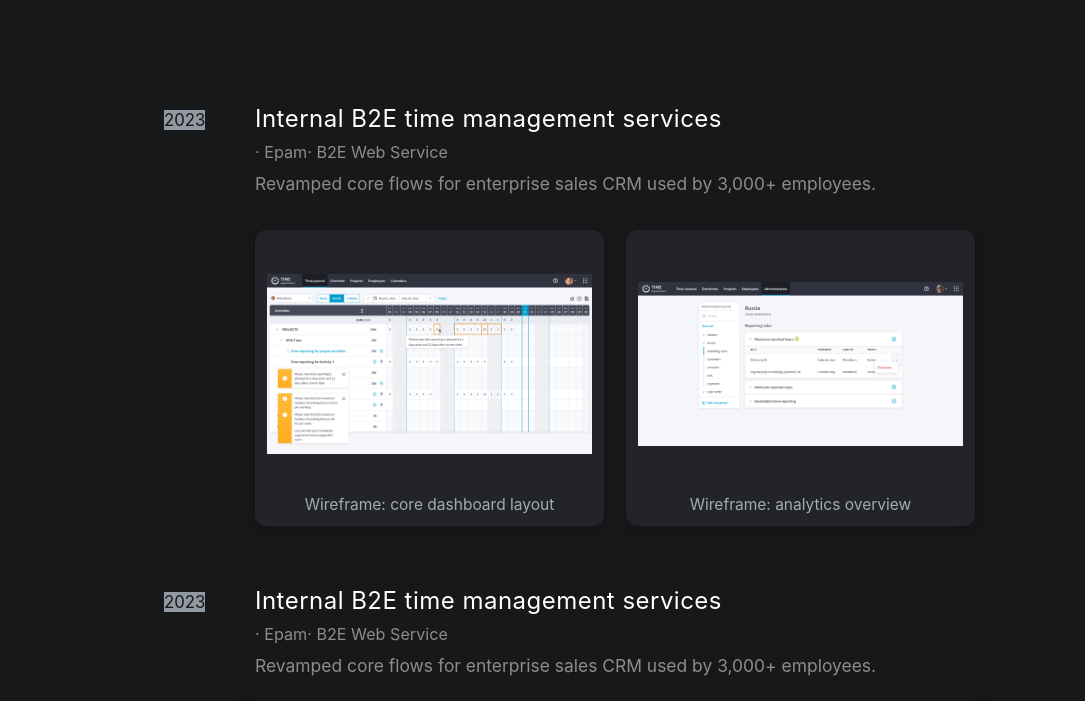
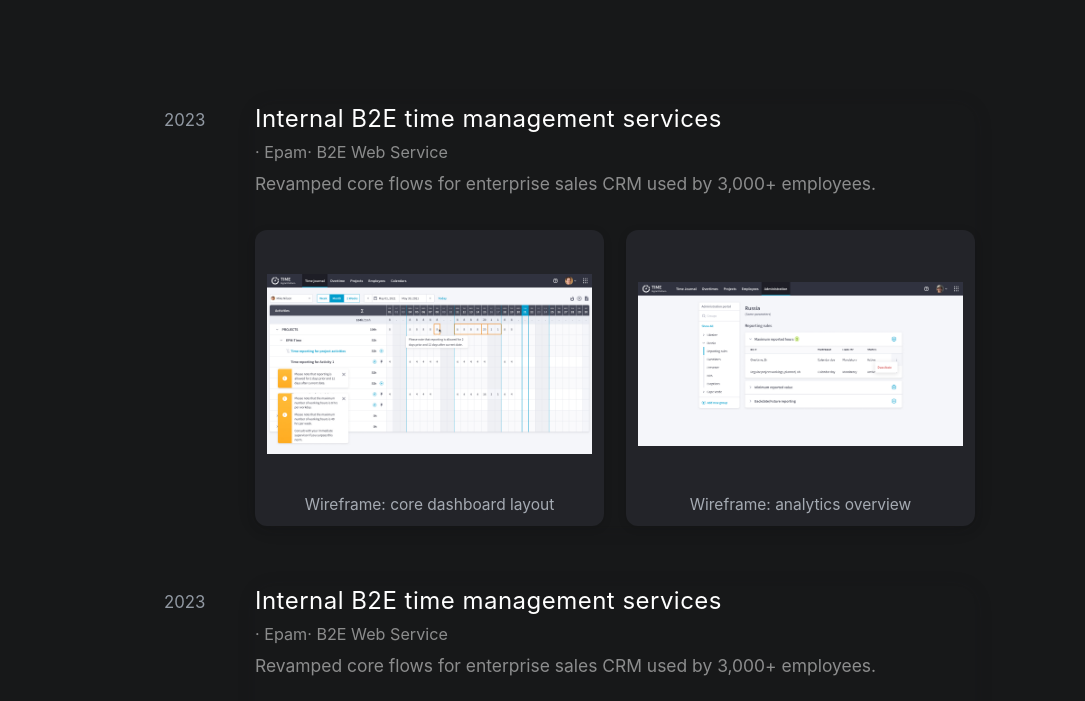
Before and after one commit to uxiscool/experience, a Jekyll site: the page built from index.md, in a window 1280 px wide. Shown: the part 844-1545 px from the top of the page, without its empty margins (25-1110 px from the left). Built offline with Jekyll 4.4.1, drawn with Linux system fonts in a browser that asks for light colours.

Commit message:
Add files via upload

```diff
--- a/css/main.css
+++ b/css/main.css
@@ -781,7 +781,7 @@ body.lb-lock #to-top{ opacity: 0; pointer-events: none; }
 .case-meta2-inline{ display:flex; gap:0; flex-wrap:nowrap; }
 .case-meta2-inline span + span::before{ content:" · "; }
 
-@media (min-width:981px){
+@media (min-width:980px){
   .case-block{ position:relative; }
   .case-year-rail{
     display:block;
@@ -789,9 +789,9 @@ body.lb-lock #to-top{ opacity: 0; pointer-events: none; }
     top: var(--case-rail-top);
     left: calc(-1 * var(--case-rail-gap));
     /*width: var(--case-rail-w);*/
-    color:#171819;
-    font-size:1.05rem; opacity:.9;
-    background-color: #9fa7b2;
+    color:#9fa7b2;
+    font-size:1.05rem;
+    opacity:.9;
     white-space:nowrap;
     text-align:left;
     pointer-events:none;
```
